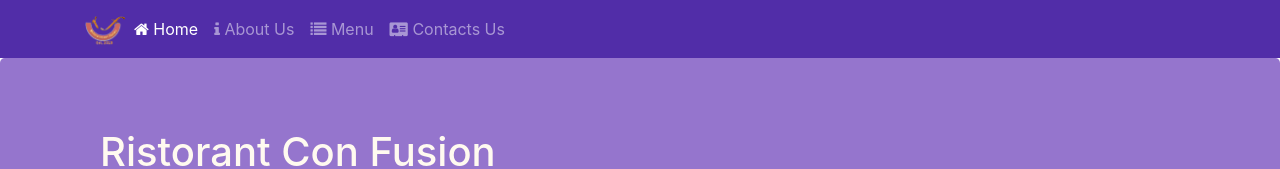
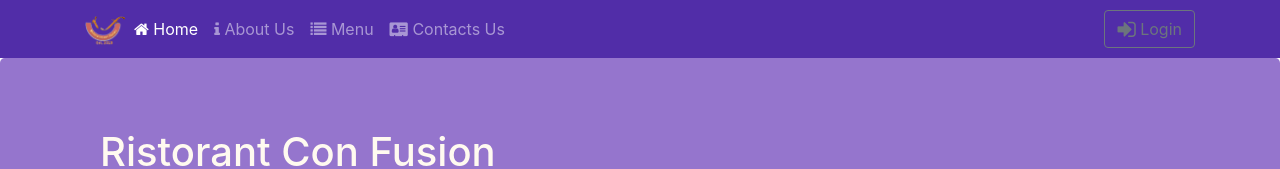
Before and after one commit to SamDz16/reactTuts, a React (Create React App) app: page /home in a window 1280 px wide. Shown: the top 169 px of the page. Built offline with nearby package versions, Linux system fonts and the light colour scheme.

Commit message:
adding uncontrolled form for the home page

```diff
--- a/src/components/HeaderComponent.js
+++ b/src/components/HeaderComponent.js
@@ -1,5 +1,5 @@
 import React, { Component } from 'react';
-import { Navbar, NavbarBrand, Nav, NavbarToggler, Collapse, NavItem, Jumbotron } from 'reactstrap';
+import { Navbar, NavbarBrand, Nav, NavbarToggler, Collapse, NavItem, Jumbotron, Button, Modal, ModalHeader, ModalBody, Label, Input, Form, FormGroup } from 'reactstrap';
 import { NavLink } from 'react-router-dom';
 
 class Header extends Component {
@@ -9,16 +9,28 @@
 
     this.state = {
 
-      isNavOpen: false
+      isNavOpen: false,
+      isModalOpen: false
     };
 
     this.toggleNav = this.toggleNav.bind(this);
+    this.toggleModal = this.toggleModal.bind(this);
+    this.handleLogin = this.handleLogin.bind(this);
   }
 
   toggleNav() {
     this.setState({ isNavOpen: !this.state.isNavOpen });
   }
 
+  toggleModal() {
+    this.setState({ isModalOpen: !this.state.isModalOpen });
+  }
+
+  handleLogin(event) {
+    this.toggleModal();
+    alert("username : " + this.username.value + " Password : " + this.password.value + " Remember : " + this.remember.checked);
+    event.preventDefault();
+  }
   render() {
     return (
       <>
@@ -55,6 +67,13 @@
                 </NavItem>
               </Nav>
 
+              <Nav className="ml-auto">
+                <NavItem>
+                  <Button outline onClick={this.toggleModal}>
+                    <span className="fa fa-sign-in fa-lg"></span> Login
+                  </Button>
+                </NavItem>
+              </Nav>
             </Collapse>
           </div>
         </Navbar>
@@ -69,6 +88,30 @@
             </div>
           </div>
         </Jumbotron>
+
+        <Modal isOpen={this.state.isModalOpen} toggle={this.toggleModal}>
+
+          <ModalHeader toggle={this.toggleModal}>Login</ModalHeader>
+
+          <ModalBody>
+            <Form onSubmit={this.handleLogin}>
+              <FormGroup>
+                <Label htmlfor="username">Username</Label>
+                <Input type="text" id="username" name="username" innerRef={(input) => this.username = input} />
+              </FormGroup>
+              <FormGroup>
+                <Label htmlfor="password">Password</Label>
+                <Input type="password" id="password" name="password" innerRef={(input) => this.password = input} />
+              </FormGroup>
+              <FormGroup check>
+                <Label check>
+                  <Input type="checkbox" name="remember" innerRef={(input) => this.remember = input} /> remeber me
+                </Label>
+              </FormGroup>
+              <Button type="submit" value="submit" className="bg-primary">Login</Button>
+            </Form>
+          </ModalBody>
+        </Modal>
       </>
     );
   }
```
